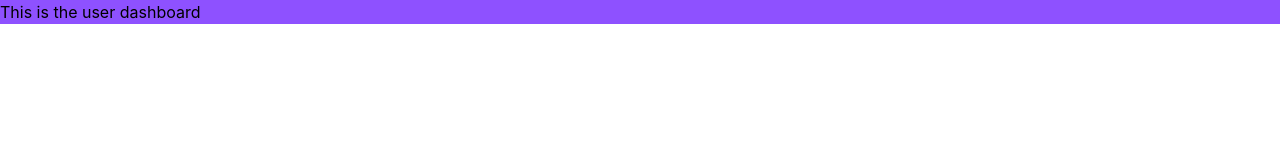
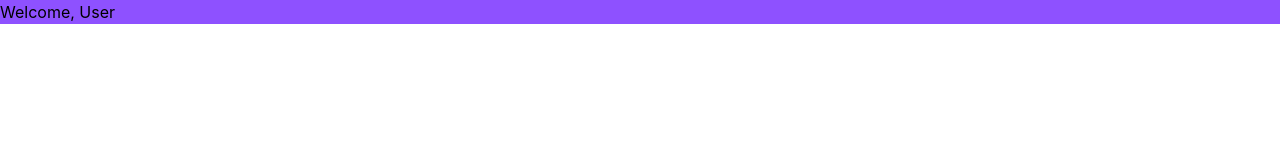
Before and after one commit to GodblessYankson/FinanceTracker, a React (Vite) app in the folder expensetracker/: page /userdashboard in a window 1280 px wide. Shown: the top 160 px of the page. Built offline with nearby package versions, Linux system fonts and the light colour scheme.

Commit message:
Creating overall accessing users information

```diff
--- a/expensetracker/src/hooks/useGetUserInfo.jsx
+++ b/expensetracker/src/hooks/useGetUserInfo.jsx
@@ -1,7 +1,10 @@
+import { db, auth } from "../config/firebaseconfig";
+import { doc, getDoc } from "firebase/firestore"
+
 export const useGetUserInfo = () => {
     const getUserInfo = async () => {
         try {
-            const user = auth.currentUser;
+             const user = await auth.currentUser;
             if (user) {
                 const userDoc = await getDoc(doc(db, "Users", user.uid));
                 return userDoc.data();
--- a/expensetracker/src/pages/User/UserDashboard.jsx
+++ b/expensetracker/src/pages/User/UserDashboard.jsx
@@ -1,9 +1,15 @@
-import React from 'react'
+import { useGetUserInfo } from "../../hooks/useGetUserInfo"
 
 const UserDashboard = () => {
+  const { getUserInfo} = useGetUserInfo();
+  const userInfo = getUserInfo();
+
+  const firstName = userInfo?.firstName || "User";
+  console.log("User Info:", firstName);
+  console.log(userInfo.firstName);
   return (
     <div>
-      <p>This is the user dashboard</p>
+      <p>Welcome, {firstName}</p>
     </div>
   )
 }
```
